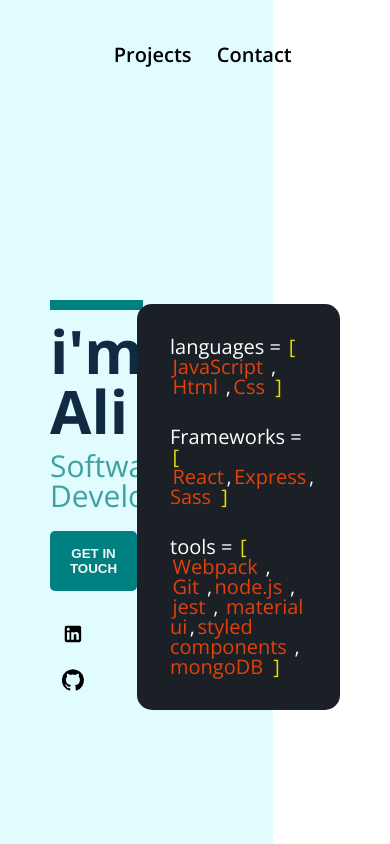
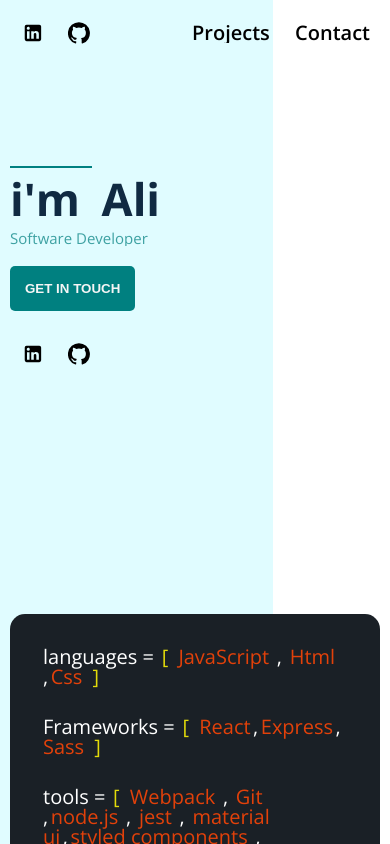
Before and after one commit to Kaynec/personal-portfolio, a React (Create React App) app: page / in a window 390 px wide. Shown: the top 844 px of the page. Built offline with nearby package versions, Linux system fonts and the light colour scheme.

Commit message:
added some media queries

```diff
--- a/package.json
+++ b/package.json
@@ -1,4 +1,5 @@
 {
+  "homepage": "http://kaynec.github.io/personal-portfolio",
   "name": "personal-portfolio",
   "version": "0.1.0",
   "private": true,
@@ -24,7 +25,9 @@
     "start": "react-scripts start",
     "build": "react-scripts build",
     "test": "react-scripts test",
-    "eject": "react-scripts eject"
+    "eject": "react-scripts eject",
+    "predeploy": "npm run build",
+    "deploy": "gh-pages -d build"
   },
   "eslintConfig": {
     "extends": [
@@ -45,6 +48,7 @@
     ]
   },
   "devDependencies": {
+    "gh-pages": "^3.2.3",
     "nanoid": "^3.1.23"
   }
 }
--- a/src/App.scss
+++ b/src/App.scss
@@ -127,6 +127,8 @@
 @import url("https://fonts.googleapis.com/css2?family=Open+Sans:ital,wght@0,400;0,600;0,700;0,800;1,300;1,400;1,600;1,700;1,800&display=swap");
 
 //  // // // // // // // // // // // // //
+/////////////////////////////////////////////
+/////////////////////////////////////////////
 body {
   position: relative;
   margin: 0;
@@ -148,6 +150,20 @@
   color: #102a42;
 }
 
+/*  fluid typography   */
+h1 {
+  font-size: clamp(3rem, 4.5rem, 6rem);
+  padding: 1rem 0;
+  font-weight: 700;
+}
+
+h5 {
+  font-size: clamp(1rem, 1.5rem, 2rem);
+  color: rgba(0, 128, 128, 0.729);
+}
+
+/*  fluid typography   */
+
 *,
 *::after,
 *::before {
@@ -157,7 +173,7 @@
 .header {
   display: flex;
   align-items: center;
-  justify-content: flex-end;
+  justify-content: space-between;
 
   &::after {
     content: "";
@@ -170,6 +186,11 @@
     z-index: -2;
   }
 
+  div {
+    padding: 2rem;
+    margin-left: 17.5%;
+    margin-top: 2.5rem;
+  }
   nav {
     padding: 2rem;
     margin-right: 17.5%;
@@ -203,6 +224,7 @@
   align-items: center;
   justify-content: space-between;
   position: relative;
+  flex-grow: 1;
   &::after {
     content: "";
     position: absolute;
@@ -216,9 +238,9 @@
 
   section {
     &:first-child {
-      width: 30%;
+      width: clamp(35%, 50%, 600px);
       h1 {
-        font-size: 6rem;
+        // font-size: clamp(3rem, 4.5rem, 6rem);
         padding: 1rem 0;
         font-weight: 700;
         span {
@@ -228,7 +250,7 @@
       }
 
       h5 {
-        font-size: 3rem;
+        //   font-size: clamp(1rem, 1.5rem, 2rem);
         color: rgba(0, 128, 128, 0.729);
       }
 
@@ -253,7 +275,7 @@
       padding: 1.8rem;
       background: #1a2026;
       border-radius: 15px;
-      max-width: 70%;
+      max-width: 900px;
       p {
         color: white;
         font-size: 2rem;
@@ -312,9 +334,11 @@
     }
     .stack {
       margin-bottom: 1rem;
+      display: flex;
+      flex-wrap: wrap;
       span {
         background: #dae2ec;
-        margin-right: 1rem;
+        margin: 0.5rem;
         padding: 0.5rem 1rem;
         color: #617d98;
       }
@@ -352,6 +376,8 @@
   background: teal;
   text-align: center;
   padding: 5rem;
+  min-height: 30vh;
+  display: grid;
 
   h1 {
     font-size: 3rem;
@@ -363,7 +389,7 @@
     display: flex;
     justify-content: center;
     align-items: center;
-    gap: 3rem;
+    gap: 5rem;
 
     div {
       padding: 1rem;
@@ -381,3 +407,133 @@
     }
   }
 }
+
+@media screen and (max-width: 800px) {
+  main {
+    flex-direction: column;
+    justify-content: space-evenly;
+    align-items: flex-start;
+  }
+
+  #Projects {
+    .project {
+      width: 65%;
+      // margin: 0;
+      // padding: 0;
+    }
+  }
+}
+
+@media screen and (max-width: 600px) {
+  .header {
+    padding: 4rem;
+    margin: 0;
+
+    div {
+      padding: 0;
+      margin: 0;
+    }
+
+    nav {
+      padding: 0;
+      margin: 0;
+    }
+  }
+
+  main {
+    flex-direction: column;
+    padding-top: 0rem;
+    padding: 1rem;
+    section {
+      &:first-child {
+        padding: 0;
+        margin: 0;
+        width: 100%;
+      }
+      &:nth-of-type(2) {
+        padding: 1.8rem;
+        background: #1a2026;
+        border-radius: 15px;
+        width: 100%;
+        p {
+          color: white;
+          font-size: 2rem;
+          padding: 1.5rem;
+        }
+
+        span {
+          color: #e2410a;
+          margin: 0.25rem;
+        }
+      }
+    }
+  }
+
+  #Projects {
+    justify-content: center;
+    align-items: center;
+    h1 {
+      text-align: center;
+    }
+
+    .project {
+      width: 100%;
+      background: rgba(255, 255, 255, 0.708);
+      margin: 1rem 0;
+      padding: 5rem;
+      &:nth-of-type(odd) {
+        margin: 0;
+        margin-top: 1rem;
+      }
+      &:nth-of-type(even) {
+        margin: 0;
+        margin-top: 1rem;
+      }
+    }
+  }
+
+  #Contact {
+    margin: 0;
+    padding: 0;
+    display: flex;
+    flex-direction: column;
+    justify-content: center;
+  }
+}
+
+@media screen and (max-width: 400px) {
+  .header {
+    padding: 1rem;
+  }
+
+  main {
+    display: flex;
+    padding-top: 10rem;
+    justify-content: space-between;
+    gap: 10rem;
+  }
+
+  #Projects {
+    h1 {
+      padding: 1rem;
+    }
+  }
+
+  #Contact {
+    div {
+      padding: 1rem;
+      margin-right: 1rem;
+    }
+
+    h1 {
+      padding: 0;
+      margin: 0;
+    }
+  }
+}
+
+*,
+*::before,
+*::after {
+  overflow-x: hidden;
+}
--- a/src/components/Home.js
+++ b/src/components/Home.js
@@ -8,6 +8,19 @@
   return (
     <>
       <header className="header">
+        <div>
+          <IconButton
+            href="https:/linkedin.com/in/ali-ozbak-26884120b/"
+            target="_blank"
+          >
+            <LinkedInIcon className={classes.IconButton} fontSize="large" />
+          </IconButton>
+
+          <IconButton href="https://github.com/Kaynec" target="_blank">
+            <GitHubIcon className={classes.IconButton} fontSize="large" />
+          </IconButton>
+        </div>
+
         <nav>
           {/* <a href="#Home"> Home</a> */}
           <a href="#Projects"> Projects</a>
```
Also changed, not shown: 1 other file (tests, documents, lock files or other folders).
